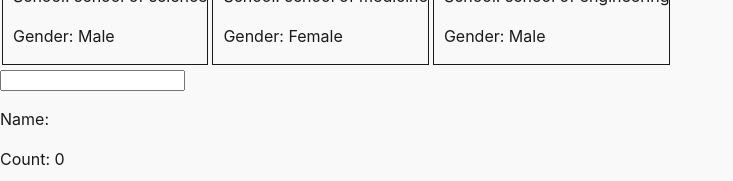
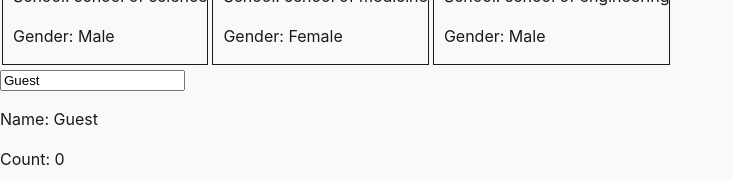
Before and after one commit to mukuvi/MAIN-TEST, a React (Vite) app in the folder REACT/react-one/: page / in a window 1280 px wide. Shown: the part 177-358 px from the top of the page, without its empty margins (0-733 px from the left). Built offline with nearby package versions, Linux system fonts and the light colour scheme.

Commit message:
fire-one

```diff
--- a/REACT/react-one/src/InputChange.jsx
+++ b/REACT/react-one/src/InputChange.jsx
@@ -1,7 +1,7 @@
 import { useState } from "react";
 
 export default function InputChange() {
-  const [name, setName] = useState();
+  const [name, setName] = useState("Guest");
   const handleChange = (e) => {
     setName(e.target.value);
   };
```
